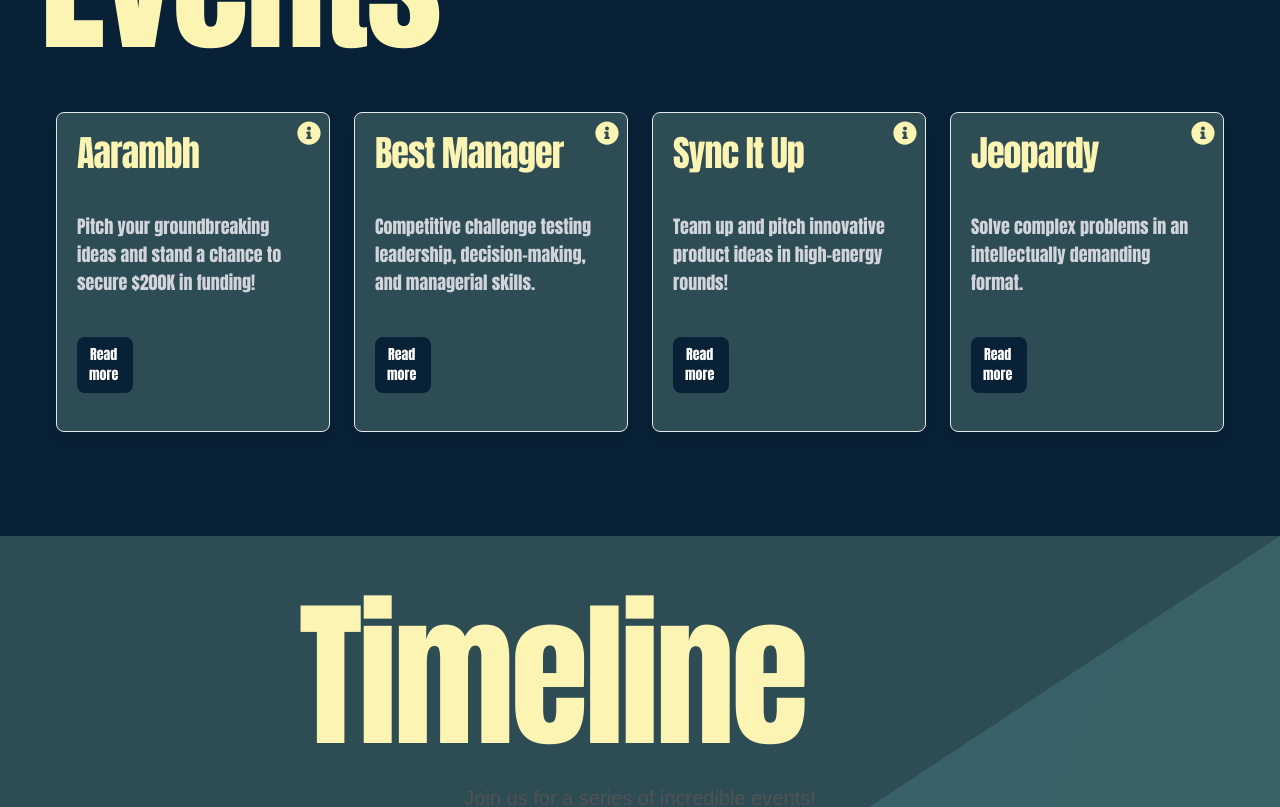
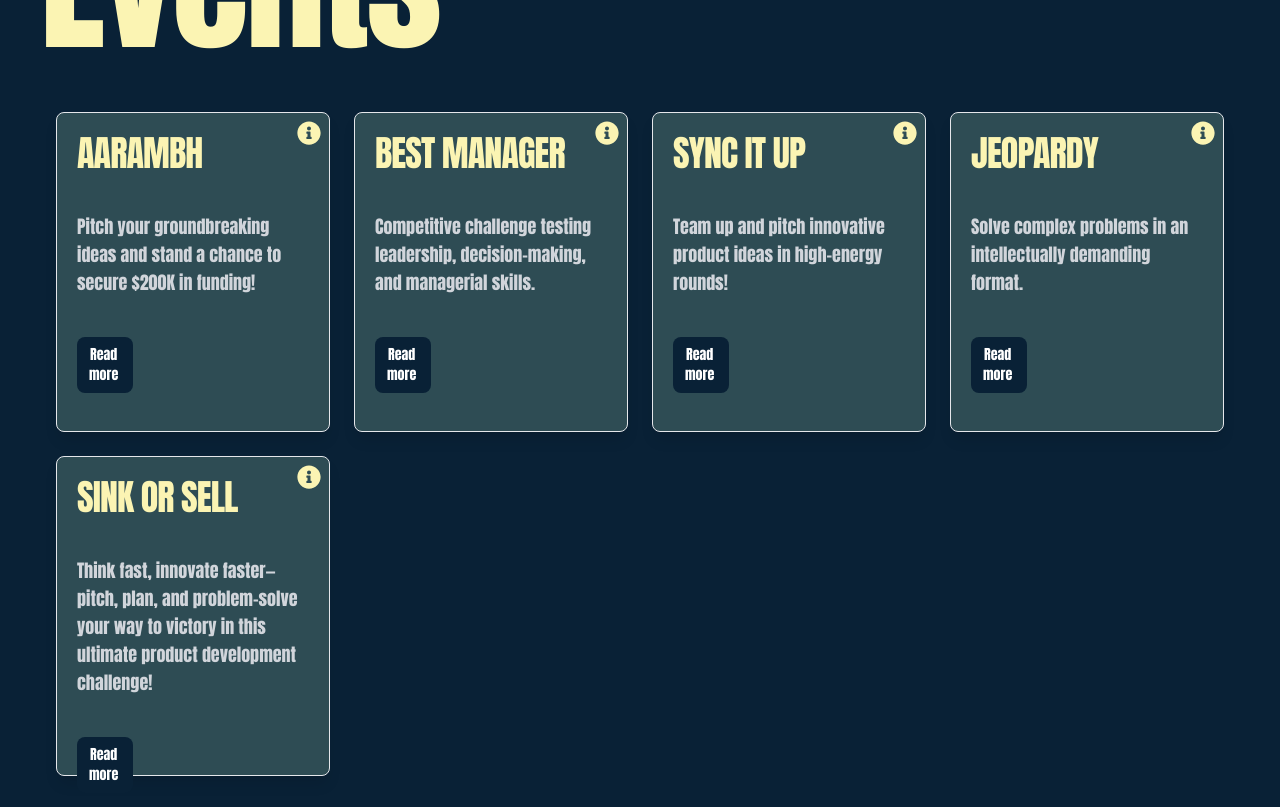
Before and after one commit to Aneesh200/Esummit24, a Next.js app: page / in a window 1280 px wide. Shown: the part 960-1767 px from the top of the page. Built offline with nearby package versions, Linux system fonts and the light colour scheme.

Commit message:
added Sink or Sell and updated timeline

```diff
--- a/src/components/Timeline.tsx
+++ b/src/components/Timeline.tsx
@@ -64,7 +64,7 @@ export function TimelineDemo() {
         <div className="lg:p-16 p-8 rounded-lg shadow-lg bg-mainBlue mb-4 transition-transform duration-300 ease-in-out transform hover:scale-105">
           <div className="flex justify-between items-center mb-2">
             <p className="text-neutral-800 dark:text-neutral-200 text-xl md:text-2xl font-bold">
-              <span className="font-extrabold text-lYellow">19th October:</span> Inauguration, Best Manager competition, Sync It Up, and Jeopardy.
+              <span className="font-extrabold text-lYellow">19th October:</span> Inauguration, Best Manager competition, Sync It Up, Sink or Sell and Jeopardy.
             </p>
             <FontAwesomeIcon icon={faTrophy} className="h-6 w-6 text-neutral-800 dark:text-neutral-200 ml-2" />
           </div>
--- a/src/components/eventsGrid.tsx
+++ b/src/components/eventsGrid.tsx
@@ -5,7 +5,7 @@ import { Modal } from '@/components/events'; // Import the Modal component
 export function ModalGrid() {
   const modalData = [
     {
-      title: 'Aarambh',
+      title: 'AARAMBH',
       description: 'Pitch your groundbreaking ideas and stand a chance to secure $200K in funding!',
       details: (
         <>
@@ -18,7 +18,7 @@ export function ModalGrid() {
       ),
     },
     {
-      title: 'Best Manager',
+      title: 'BEST MANAGER',
       description: 'Competitive challenge testing leadership, decision-making, and managerial skills.',
       details: (
         <>
@@ -32,7 +32,7 @@ export function ModalGrid() {
       registerLink: 'https://docs.google.com/forms/d/e/1FAIpQLSefHeRbDcR3QEib0qrF_yvDipJ33NPSd_IBNczFyCg4sEa55w/viewform',  // Registration link for Best Manager
     },
     {
-      title: 'Sync It Up',
+      title: 'SYNC IT UP',
       description: 'Team up and pitch innovative product ideas in high-energy rounds!',
       details: (
         <>
@@ -47,7 +47,7 @@ export function ModalGrid() {
       registerLink: 'https://docs.google.com/forms/d/e/1FAIpQLSfSnsF-59pK8LiGKSFuGxggZbfcsqvWM0of9lmRLrFamqArsA/viewform?pli=1',  // Registration link for Sync It Up
     },
     {
-      title: 'Jeopardy',
+      title: 'JEOPARDY',
       description: 'Solve complex problems in an intellectually demanding format.',
       details: (
         <>
@@ -61,6 +61,21 @@ export function ModalGrid() {
         </>
       ),
       registerLink: 'https://docs.google.com/forms/d/e/1FAIpQLScUXEF2z7yGrPBxYsJwzIu9llhXdfWp9-P2WW5DtFU2NVOejQ/viewform',  // Registration link for Jeopardy
+    },
+    {
+      title: 'SINK OR SELL',
+      description: 'Think fast, innovate faster—pitch, plan, and problem-solve your way to victory in this ultimate product development challenge!',
+      details: (
+        <>
+          <p><strong>Event Format:</strong> A fast-paced 2 to 4 person team event focusing on creativity, collaboration, and presentation skills.</p>
+          <p><strong>Challenge:</strong> Ideate, pitch, plan, and navigate crises—prove your product's worth from concept to market in this multi-round innovation showdown!.</p>
+          <p><strong>Prize Pool:</strong> Rs.15,000</p>
+          <p><strong>Team Size:</strong> 2 to 4 members</p>
+          <p><strong>Date:</strong> 19th October</p>
+          <p><strong>Registration Fee:</strong> Free</p>
+        </>
+      ),
+      registerLink: 'https://docs.google.com/forms/d/e/1FAIpQLSdBgKidjKnvZyLejuqlxsXgxzTiinqZ1UYPRr63kQT7nCYZrg/viewform',  // Registration link for Sync It Up
     },
   ];
 
```
